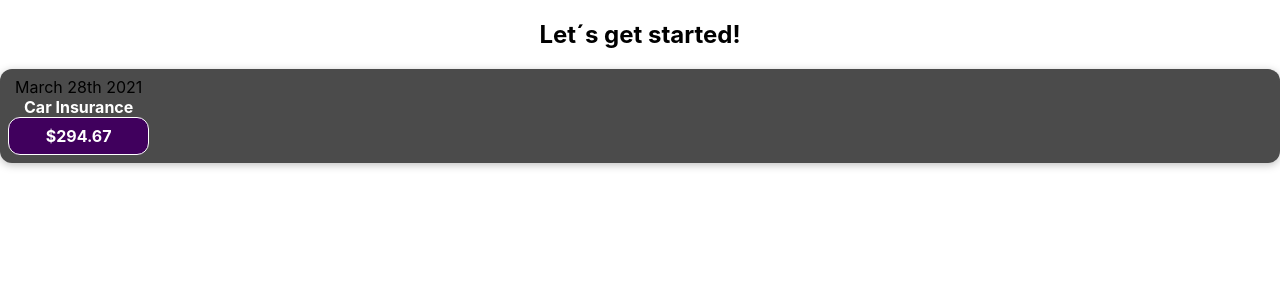
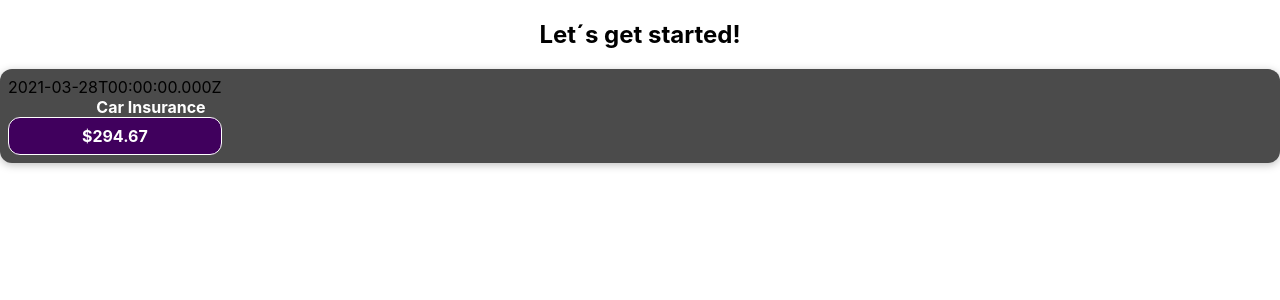
Before and after one commit to cisnerosjj/Udemy---React-The-complete-guide, a React (Create React App) app: page / in a window 1280 px wide. Shown: the top 300 px of the page. Built offline with nearby package versions, Linux system fonts and the light colour scheme.

Commit message:
outputting dynamic data

```diff
--- a/src/components/ExpenseItem.js
+++ b/src/components/ExpenseItem.js
@@ -1,14 +1,20 @@
 import "./ExpenseItem.css";
 
 function ExpenseItem() {
+    const expenseDate = new Date(2021,2,28);
+    const expenseTitle = "Car Insurance";
+    const expenseAmount = 294.67;
+
+
+
   return (
     <div className="expense-item">
       <div>
-        March 28th 2021
+        {expenseDate.toISOString()}
         <div className="expense-item__description">
-          <h2>Car Insurance</h2>
+          <h2>{expenseTitle}</h2>
         </div>
-        <div className="expense-item__price">$294.67</div>
+        <div className="expense-item__price">${expenseAmount}</div>
       </div>
     </div>
   );
```
